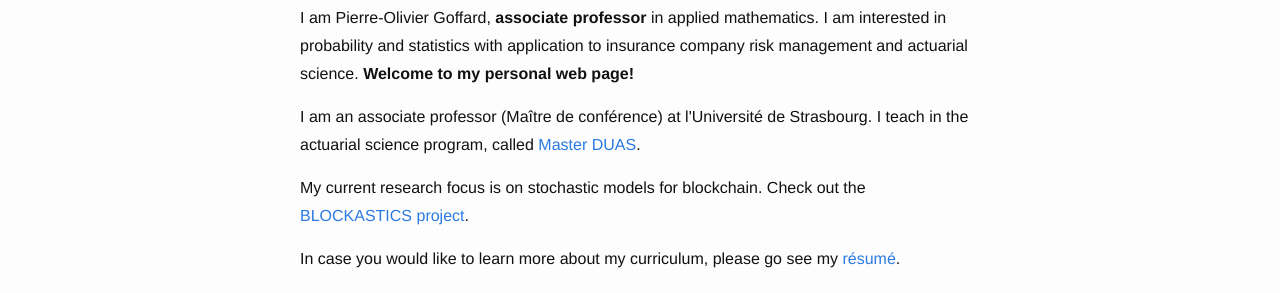
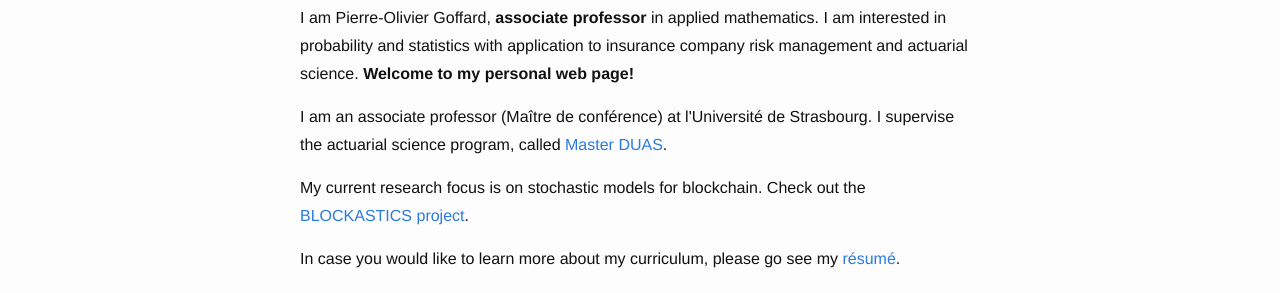
Before and after one commit to LaGauffre/LaGauffre.github.io, a Jekyll site: the page built from index.html, in a window 1280 px wide. Shown: the part 237-530 px from the top of the page. Built offline with Jekyll 4.4.1, drawn with Linux system fonts in a browser that asks for light colours; nearby versions of some CDN libraries; some web fonts are replaced.

Commit message:
edit index.html

```diff
--- a/index.html
+++ b/index.html
@@ -12,7 +12,7 @@
         I am Pierre-Olivier Goffard, <b>associate professor</b> in applied mathematics. I am interested in probability and statistics with application to insurance company risk management and actuarial science. <b>Welcome to my personal web page!</b>
         </p>
         <p>
-        I am an associate professor (Maître de conférence) at l'Université de Strasbourg. I teach in the actuarial science program, called <a href="https://mathinfo.unistra.fr/duas/formation/master-actuariat">Master DUAS</a>.
+        I am an associate professor (Maître de conférence) at l'Université de Strasbourg. I supervise the actuarial science program, called <a href="https://mathinfo.unistra.fr/duas/formation/master-actuariat">Master DUAS</a>.
         </p>
         <p>
         My current research focus is on stochastic models for  blockchain. Check out the <a class="page-link" href="{{ 'BLOCKASTICS/' | prepend: site.baseurl }}">BLOCKASTICS project</a>.
```
